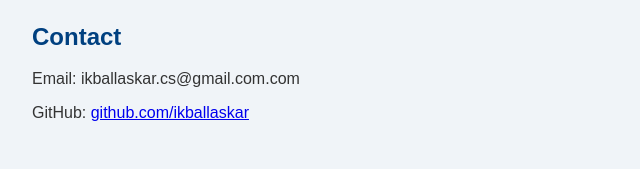
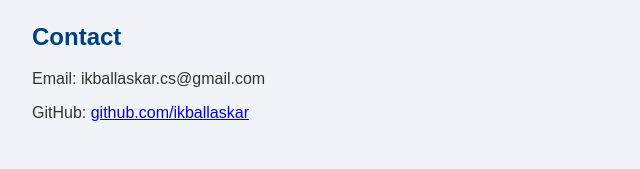
Before and after one commit to ikbalhl/ikbal, a plain HTML site: page index.html in a window 1280 px wide. Shown: the part 707-876 px from the top of the page, 158-798 px from the left. Drawn offline with Linux system fonts and the light colour scheme.

Commit message:
Update index.html

```diff
--- a/index.html
+++ b/index.html
@@ -89,7 +89,7 @@
 
   <section>
     <h2>Contact</h2>
-    <p>Email: ikballaskar.cs@gmail.com.com</p>
+    <p>Email: ikballaskar.cs@gmail.com</p>
 
     <p>GitHub: <a href="https://github.com/ikballaskar" target="_blank">github.com/ikballaskar</a></p>
   </section>
```
